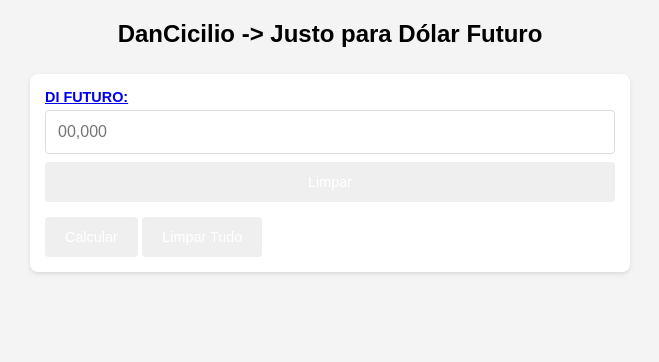
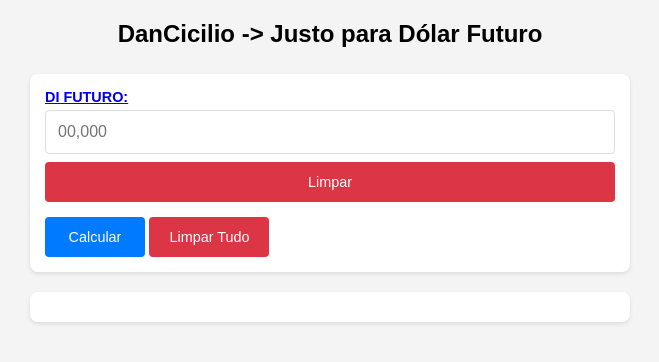
Before and after one commit to DanCicilio/calculadora-dolar, a plain HTML site: page index.html in a window 1280 px wide. Shown: the whole page, without its empty margins (310-969 px from the left). Drawn offline with Linux system fonts and the light colour scheme.

Commit message:
Update style.css

```diff
--- a/style.css
+++ b/style.css
@@ -67,4 +67,34 @@ button {
     border-radius: 4px;
     cursor: pointer;
     font-size: 0.9rem;
-    min-width
+    min-width : 100px;
+    touch-action: manipulation;
+}
+
+.clear-button {
+    background-color: #dc3545;
+}
+
+.clear-button:hover {
+    background-color: #c82333;
+}
+
+.calculate-button {
+    background-color: #007bff;
+}
+
+.calculate-button:hover {
+    background-color: #0056b3;
+}
+
+.result {
+    margin-top: 20px;
+    padding: 15px;
+    background: white;
+    border-radius: 8px;
+    box-shadow: 0 2px 4px rgba(0, 0, 0, 0.1);
+    font-size: 0.9rem;
+    line-height: 1.5;
+    max-width: 600px;
+    margin: 20px auto;
+}
```
